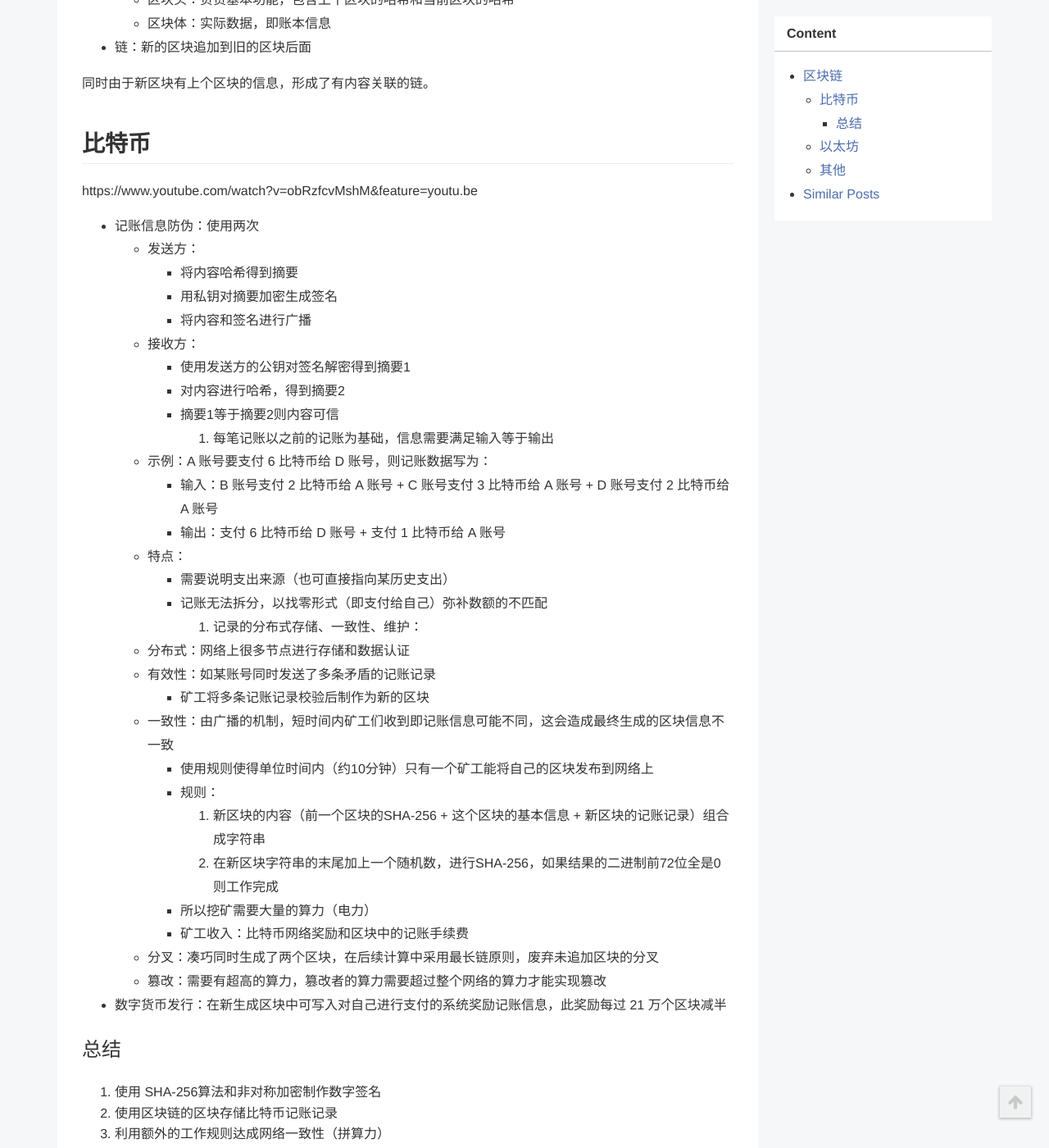
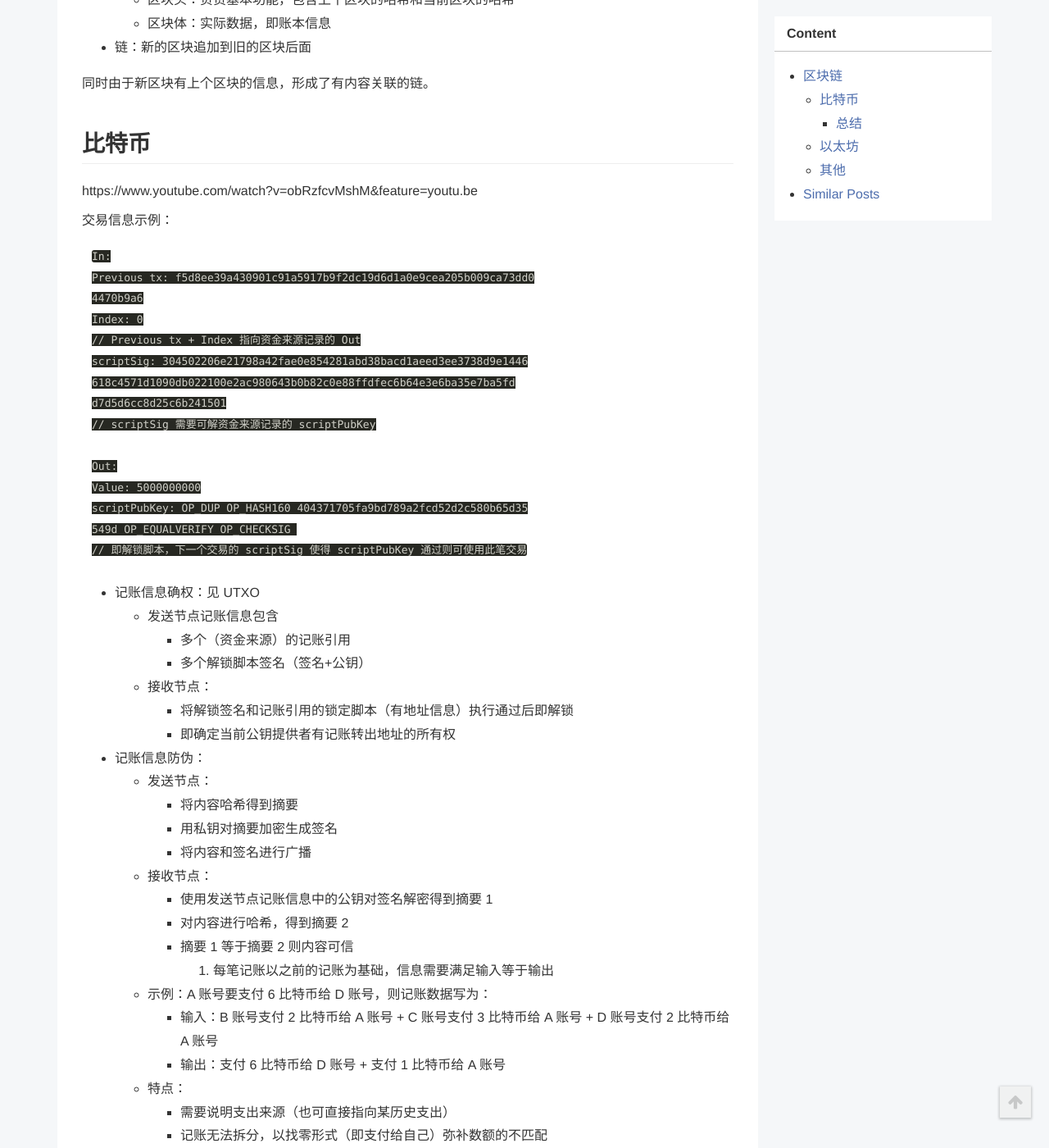
Before and after one commit to toBeTheLight/toBeTheLight.github.io, a Jekyll site: the page built from _posts/2022-03-12-《从区块链到元宇宙》.md, in a window 1280 px wide and 1400 px high, scrolled down 428 px. Shown: the whole window at 82% size. Built offline with Jekyll 4.4.1, drawn with Linux system fonts in a browser that asks for light colours; a style sheet for code colours, icons or effects is not loaded.

Commit message:
feat: 确权和防伪

````diff
--- a/_posts/2022-03-12-《从区块链到元宇宙》.md
+++ b/_posts/2022-03-12-《从区块链到元宇宙》.md
@@ -33,15 +33,40 @@
 
 https://www.youtube.com/watch?v=obRzfcvMshM&feature=youtu.be
 
-* 记账信息防伪：使用两次
-    * 发送方：
+交易信息示例：
+```utxo
+In:
+Previous tx: f5d8ee39a430901c91a5917b9f2dc19d6d1a0e9cea205b009ca73dd0
+4470b9a6
+Index: 0
+// Previous tx + Index 指向资金来源记录的 Out
+scriptSig: 304502206e21798a42fae0e854281abd38bacd1aeed3ee3738d9e1446
+618c4571d1090db022100e2ac980643b0b82c0e88ffdfec6b64e3e6ba35e7ba5fd
+d7d5d6cc8d25c6b241501
+// scriptSig 需要可解资金来源记录的 scriptPubKey
+
+Out:
+Value: 5000000000
+scriptPubKey: OP_DUP OP_HASH160 404371705fa9bd789a2fcd52d2c580b65d35
+549d OP_EQUALVERIFY OP_CHECKSIG
+// 即解锁脚本，下一个交易的 scriptSig 使得 scriptPubKey 通过则可使用此笔交易
+```
+* 记账信息确权：见 UTXO
+    * 发送节点记账信息包含
+        * 多个（资金来源）的记账引用
+        * 多个解锁脚本签名（签名+公钥）
+    * 接收节点：
+        * 将解锁签名和记账引用的锁定脚本（有地址信息）执行通过后即解锁
+        * 即确定当前公钥提供者有记账转出地址的所有权
+* 记账信息防伪：
+    * 发送节点：
         * 将内容哈希得到摘要
         * 用私钥对摘要加密生成签名
         * 将内容和签名进行广播
-    * 接收方：
-        * 使用发送方的公钥对签名解密得到摘要1
-        * 对内容进行哈希，得到摘要2
-        * 摘要1等于摘要2则内容可信
+    * 接收节点：
+        * 使用发送节点记账信息中的公钥对签名解密得到摘要 1
+        * 对内容进行哈希，得到摘要 2
+        * 摘要 1 等于摘要 2 则内容可信
 2. 每笔记账以之前的记账为基础，信息需要满足输入等于输出
     * 示例：A 账号要支付 6 比特币给 D 账号，则记账数据写为：
         * 输入：B 账号支付 2 比特币给 A 账号 + C 账号支付 3 比特币给 A 账号 + D 账号支付 2 比特币给 A 账号
````
